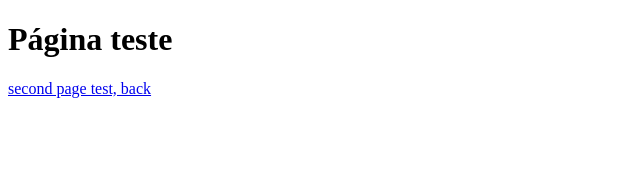
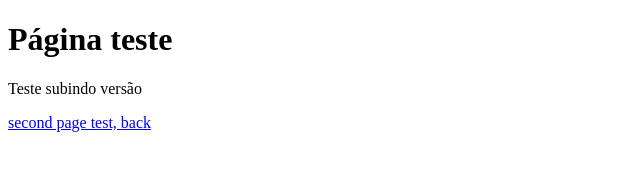
Before and after one commit to patrick-an9/AulaGitHub, a plain HTML site: page indextest.html in a window 1280 px wide. Shown: the whole page, without its empty margins (0-640 px from the left). Drawn offline with Linux system fonts and the light colour scheme.

Commit message:
Adicionado texto de atualização

```diff
--- a/indextest.html
+++ b/indextest.html
@@ -7,8 +7,7 @@
 </head>
 <body>
     <h1>Página teste</h1>
+    <p> Teste subindo versão</p>
     <a href="index.html">second page test, back</a>
-
-
 </body>
 </html>
```
